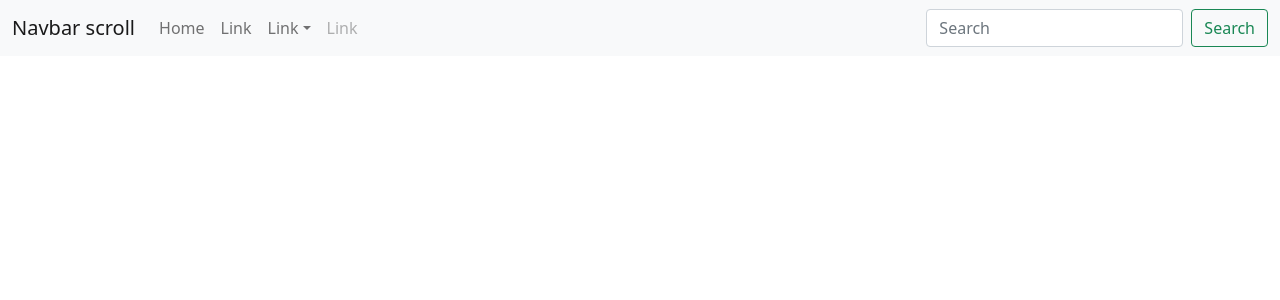
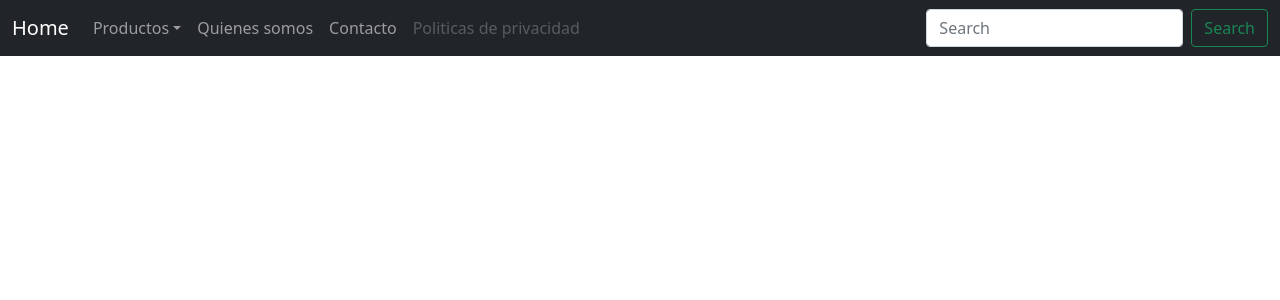
Before and after one commit to DiegoMVillalba/ReactJs-Villalba, a React (Create React App) app: page / in a window 1280 px wide. Shown: the top 300 px of the page. Built offline with nearby package versions, Linux system fonts and the light colour scheme.

Commit message:
corregi NavBar

```diff
--- a/src/Components/NavBar/NavBar.js
+++ b/src/Components/NavBar/NavBar.js
@@ -7,13 +7,11 @@ import Form from 'react-bootstrap/Form'
 import FormControl from 'react-bootstrap/FormControl'
 import Button from 'react-bootstrap/Button'
 
-
-
-export default function NavBar() {
+function NavBar() {
   return (
-    <Navbar bg="light" expand="lg">
+    <Navbar bg="dark"  variant="dark" expand="lg">
     <Container fluid>
-      <Navbar.Brand href="#">Navbar scroll</Navbar.Brand>
+      <Navbar.Brand href="#">Home</Navbar.Brand>
       <Navbar.Toggle aria-controls="navbarScroll" />
       <Navbar.Collapse id="navbarScroll">
         <Nav
@@ -21,18 +19,19 @@ export default function NavBar() {
           style={{ maxHeight: '100px' }}
           navbarScroll
         >
-          <Nav.Link href="#action1">Home</Nav.Link>
-          <Nav.Link href="#action2">Link</Nav.Link>
-          <NavDropdown title="Link" id="navbarScrollingDropdown">
-            <NavDropdown.Item href="#action3">Action</NavDropdown.Item>
-            <NavDropdown.Item href="#action4">Another action</NavDropdown.Item>
+            <NavDropdown title="Productos" id="navbarScrollingDropdown">
+            <NavDropdown.Item href="#action3">Hombre</NavDropdown.Item>
+            <NavDropdown.Item href="#action4">Mujer</NavDropdown.Item>
             <NavDropdown.Divider />
             <NavDropdown.Item href="#action5">
-              Something else here
+             #
             </NavDropdown.Item>
           </NavDropdown>
+          <Nav.Link href="#action1">Quienes somos</Nav.Link>
+          <Nav.Link href="#action2">Contacto</Nav.Link>
+
           <Nav.Link href="#" disabled>
-            Link
+            Politicas de privacidad
           </Nav.Link>
         </Nav>
         <Form className="d-flex">
@@ -49,3 +48,5 @@ export default function NavBar() {
   </Navbar>
   )
 }
+
+export default NavBar
```
